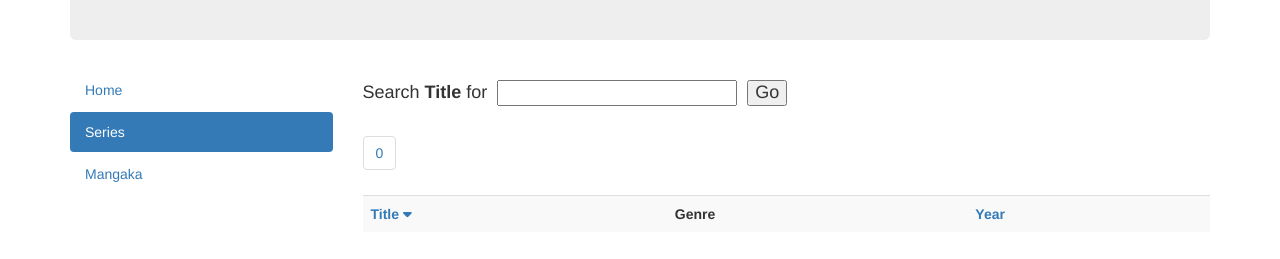
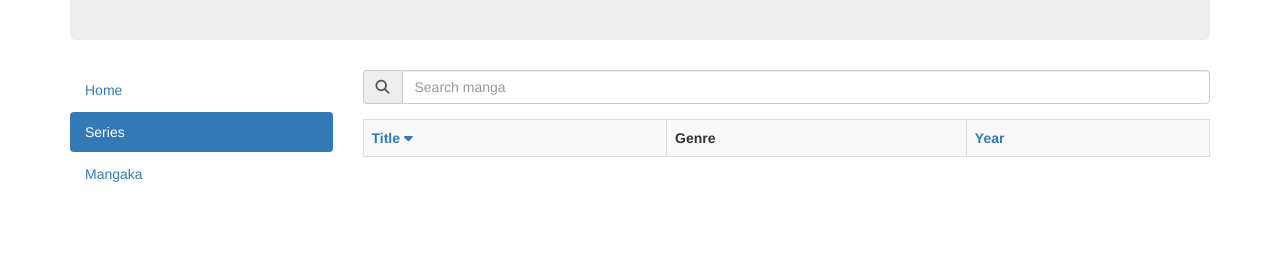
Before and after one commit to Shulkin/manga-catalog, a website: page public/index.html at #!/series in a window 1280 px wide. Shown: the part 155-414 px from the top of the page. Drawn offline with nearby package versions, Linux system fonts and the light colour scheme; some packages are replaced by stand-ins of ours.

Commit message:
Rewrited series view and controller for new pagination

```diff
--- a/public/js/controllers/series-ctrl.js
+++ b/public/js/controllers/series-ctrl.js
@@ -13,14 +13,24 @@ angular.module("series.ctrl", [])
   Series) { // series service
   // === Variables ===
   var vm = this;
-  // Sort options
+  // order and filter table data
   vm.sortType = "title"; // sort by title
   vm.sortReverse = false; // ascending order
+  vm.searchQuery = ""; // filter nothing by default
+  // fill up columns names
+  vm.columns = SERIES_COLUMNS;
+  // number of manga per page in table
+  // vm.numPerPage = SERIES_PER_PAGE;
+  // first page by default
+  // vm.currentPage = 1;
   // === Private ===
+  /*
   Array.prototype.isEmpty = function() {
     return this.length < 1;
   }
+  */
   // reload pages from scratch data
+  /*
   function reload(data) {
     // split list to pages
     vm.pages = Utilities.split(data, SERIES_PER_PAGE);
@@ -28,25 +38,27 @@ angular.module("series.ctrl", [])
       vm.pages.push([]); // push one empty
     }
   }
+  */
   // constructor
   function init() {
+    // list of series
+    vm.list = [];
     // original data
-    vm.response = [];
+    // vm.response = [];
     // array of series divided by pages
-    vm.pages = [[]]; // one empty page
+    // vm.pages = [[]]; // one empty page
     Series.getAll()
     .then(function(data) {
+      vm.list = data;
       // save data copy(!) from server
-      vm.response = data.slice();
+      // vm.response = data.slice();
       // divide data to pages
-      reload(data); // 'data' will be empty after reload (!)
+      // reload(data); // 'data' will be empty after reload (!)
       // set first page by default
-      vm.setCurrentPage(0);
+      // vm.setCurrentPage(0);
     }, function(err) {
       console.log("Error " + err);
     });
-    // fill up columns names
-    vm.columns = SERIES_COLUMNS;
   }
   // === Start module ===
   init();
@@ -55,11 +67,24 @@ angular.module("series.ctrl", [])
   vm.genreToString = function(genre) {
     return Genres.toString(genre);
   }
+  /*
+  // paginate filter for ui.bootstrap pagination
+  vm.paginate = function(value) {
+    var begin, end, index;
+    begin = (vm.currentPage - 1) * vm.numPerPage;
+    end = begin + vm.numPerPage;
+    index = vm.list.indexOf(value);
+    return (begin <= index && index < end);
+  }
+  */
   // select current page
+  /*
   vm.setCurrentPage = function(index) {
     vm.pageIndex = index; // save current page index
     vm.currentPage = vm.pages[index];
   }
+  */
+  /*
   vm.goSearch = function() {
     var query = vm.searchQuery;
     // set empty query if undefined
@@ -78,4 +103,5 @@ angular.module("series.ctrl", [])
     // return to first page
     vm.setCurrentPage(0);
   }
+  */
 });
--- a/public/views/series.html
+++ b/public/views/series.html
@@ -1,15 +1,15 @@
+<!--
 <div>
   <h4>Search <b>Title</b> for</n4>&nbsp<nobr>
-  <!-- Text-search in manga titles -->
   <input type="text" ng-model="series.searchQuery">&nbsp
   <button type="button" ng-click="series.goSearch()">Go</button>
 </div>
+-->
+<!--
 <nav aria-label="Pages in series table">
   <ul class="pagination">
-    <!-- Active tab on selected page -->
     <li ng-repeat="page in series.pages"
       ng-class="{'active': ($index === series.pageIndex)}">
-      <!-- Change page on click -->
       <a class="my-cursor-pointer"
         ng-click="series.setCurrentPage($index)">
         {{$index}}
@@ -17,9 +17,17 @@
     </li>
   </ul>
 </nav>
-<table class="table table-striped">
-  <!-- Columns headers -->
-  <tr>
+-->
+<form>
+  <div class="form-group">
+    <div class="input-group">
+      <div class="input-group-addon"><i class="fa fa-search"></i></div>
+      <input type="text" class="form-control" placeholder="Search manga" ng-model="series.searchQuery">
+    </div>
+  </div>
+</form>
+<table class="table table-striped table-hover table-bordered">
+  <tr> <!-- Columns headers -->
     <th ng-repeat="column in series.columns">
       <!-- Show only if column is sortable -->
       <div ng-show="column.sortable">
@@ -36,7 +44,7 @@
     </th>
   </tr>
   <!-- Actual table content -->
-  <tr ng-repeat="manga in series.currentPage | orderBy:series.sortType:series.sortReverse">
+  <tr ng-repeat="manga in series.list | orderBy:series.sortType:series.sortReverse | filter: series.searchQuery">
     <!-- Manga title -->
     <td><a ui-sref="series-info({id: manga._id})">{{manga.title}}</a></td>
     <!-- Names of the manga genre -->
@@ -45,3 +53,17 @@
     <td>{{manga.year}}</td>
   </tr>
 </table>
+<!--
+<pagination
+  total-items="series.list.length"
+  ng-model="series.currentPage"
+  max-size="5"
+  boundary-links="true"
+  items-per-page="series.numPerPage"
+  class="pagination-sm"
+  previous-text="&lsaquo;"
+  next-text="&rsaquo;"
+  first-text="&laquo;"
+  last-text="&raquo;">
+</pagination>
+-->
```
